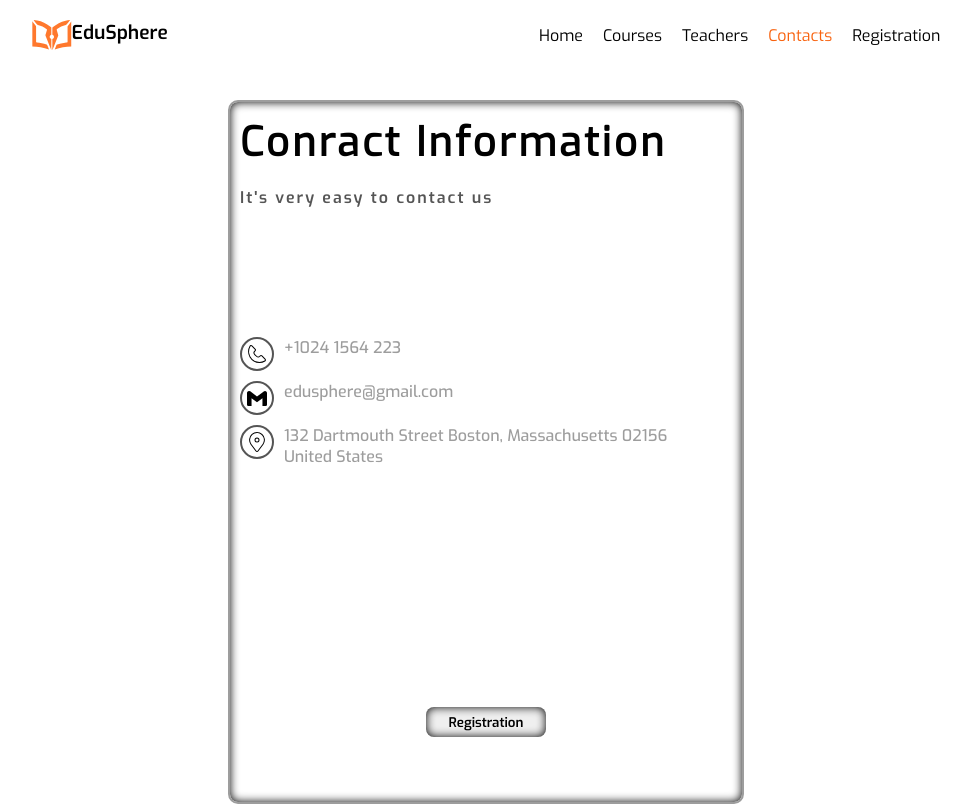
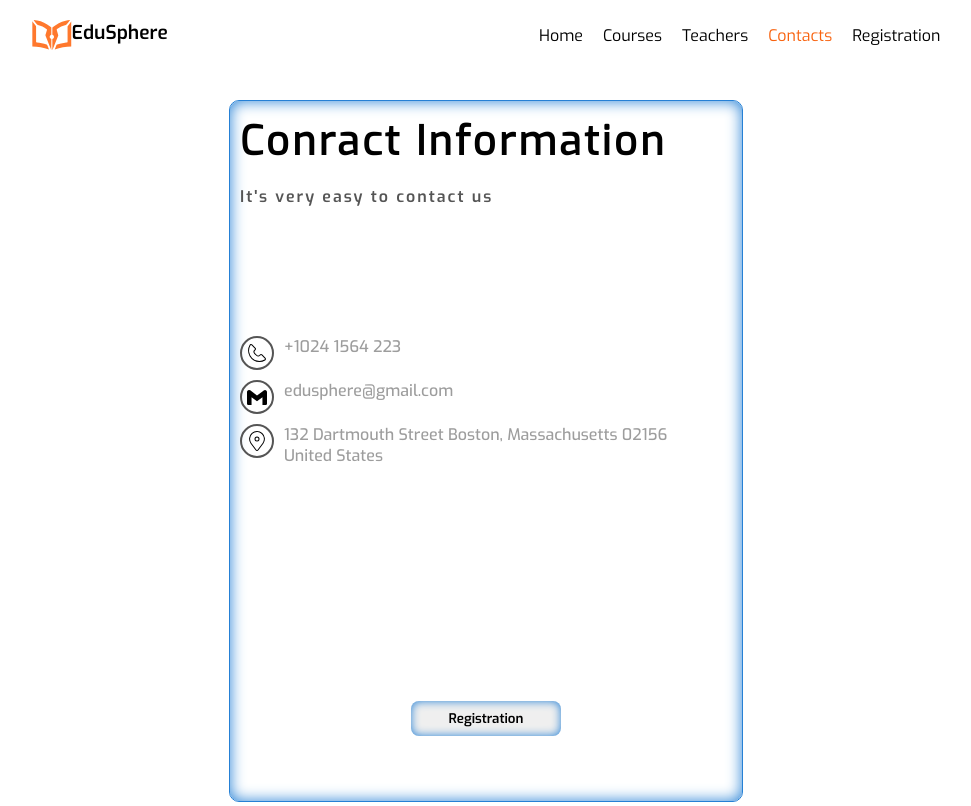
Before and after one commit to PaylakNavasardyan/EduSphere, a React (Create React App) app in the folder client/: page /Contacts in a window 1280 px wide. Shown: the top 806 px of the page, without its empty margins (154-1125 px from the left). Built offline with nearby package versions, Linux system fonts and the light colour scheme.

Commit message:
Some style changes

```diff
--- a/client/src/components/contacts/Contacts.module.css
+++ b/client/src/components/contacts/Contacts.module.css
@@ -12,9 +12,9 @@
     height: 700px;
     display: flex;
     flex-direction: column;
-    border: 2px solid var(--Gray);
+    border: 1px solid var(--Info);
     border-radius: 10px;
-    box-shadow: inset 0 0 10px var(--Black);
+    box-shadow: inset 0 0 15px var(--Info);
     .containerGuide {
         width: 100%;
         height: auto;
@@ -86,21 +86,21 @@
     align-items: end;
     justify-content: center;
     button {
-        width: 120px;
-        height: 30px;
+        width: 150px;
+        height: 35px;
         border-radius: 8px;
         border: none;
         cursor: pointer;
         font-family: 'exo-semiBold';
-        box-shadow: inset 0 0 10px var(--Black);
+        box-shadow: inset 0 0 10px var(--Info);
     }
     button:hover {
         box-shadow: inset 0 0 10px var(--Hover);
         color: var(--Pressed);
     }
     button:focus {
-        box-shadow: inset 0 0 10px var(--Pressed);
-        color: var(--Danger);
+        box-shadow: inset 0 0 10px var(--Success);
+        color: var(--Success);
     }
 }
 
```
